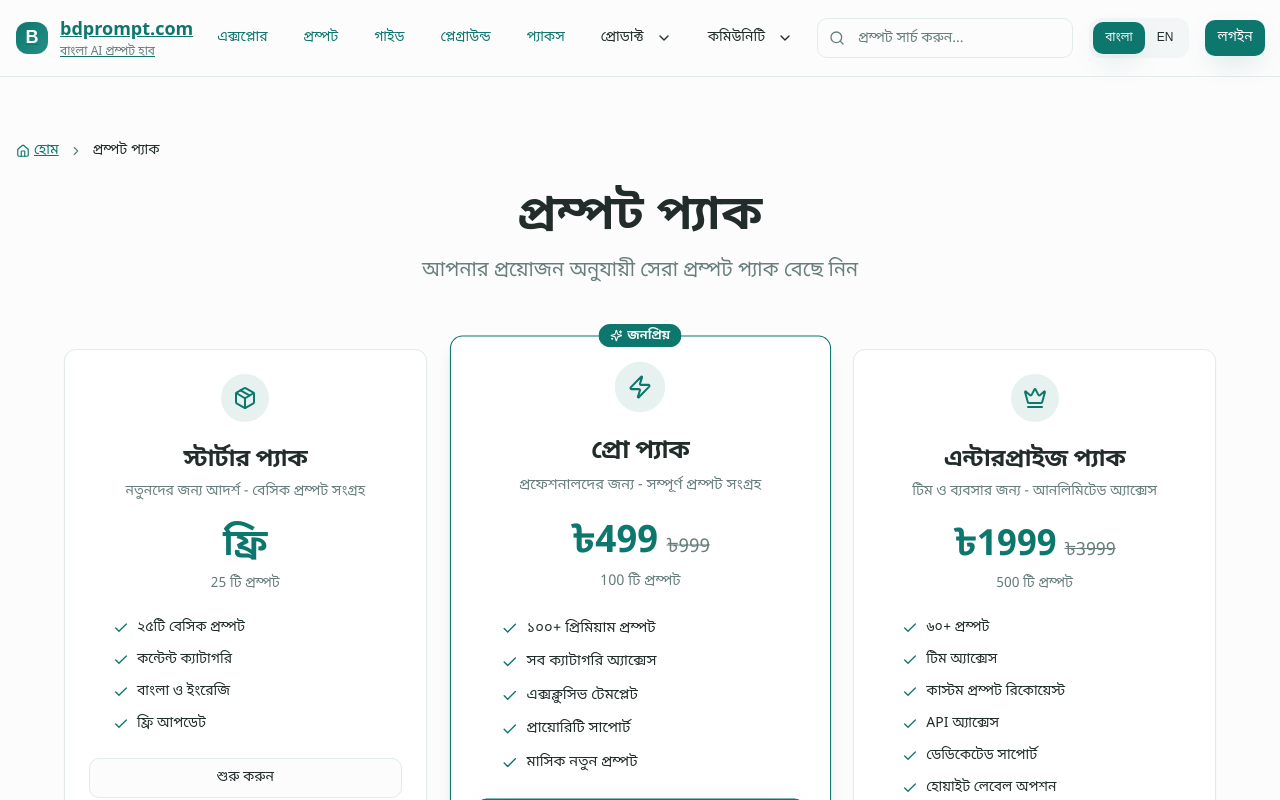
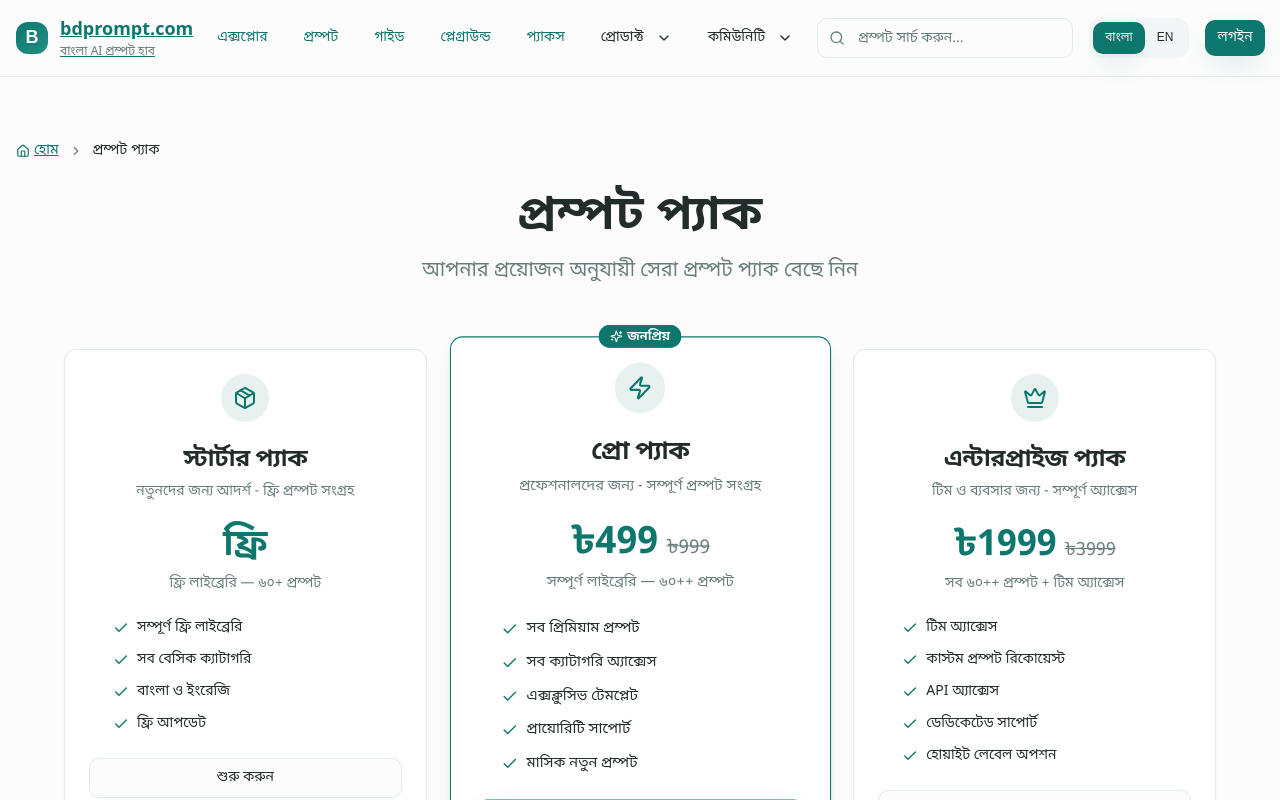
Before and after one commit to dplatoon/bangla-prompts, a React (Vite) app: page /packs in a window 1280 px wide. Shown: the top 800 px of the page. Built offline with nearby package versions, Linux system fonts and the light colour scheme; what @lovable.dev/cloud-auth-js would draw is missing.

Commit message:
Changes
Co-authored-by: dplatoon <hasantawhid2096@gmail.com>

```diff
--- a/src/pages/PromptPacks.tsx
+++ b/src/pages/PromptPacks.tsx
@@ -8,6 +8,7 @@ import { Button } from "@/components/ui/button";
 import { Card, CardContent, CardDescription, CardFooter, CardHeader, CardTitle } from "@/components/ui/card";
 import { Badge } from "@/components/ui/badge";
 import { Check, Package, Sparkles, Zap, Crown } from "lucide-react";
+import { promptCount, promptCountLabel, promptCountLabelBn } from "@/config/siteStats";
 
 const PromptPacks = () => {
   const [language, setLanguage] = useState<'bn' | 'en'>('bn');
@@ -22,17 +23,19 @@ const PromptPacks = () => {
     localStorage.setItem('bdprompt-language', lang);
   };
 
+  // Library counts come from the build-time prompt list (siteStats) so every
+  // pack card and the JSON-LD stay in sync with the real published catalog.
   const packs = {
     bn: [
       {
         id: 1,
         name: "স্টার্টার প্যাক",
-        description: "নতুনদের জন্য আদর্শ - বেসিক প্রম্পট সংগ্রহ",
+        description: "নতুনদের জন্য আদর্শ - ফ্রি প্রম্পট সংগ্রহ",
         price: 0,
         originalPrice: 0,
-        prompts: 25,
+        library: `ফ্রি লাইব্রেরি — ${promptCountLabelBn} প্রম্পট`,
         icon: Package,
-        features: ["২৫টি বেসিক প্রম্পট", "কন্টেন্ট ক্যাটাগরি", "বাংলা ও ইংরেজি", "ফ্রি আপডেট"],
+        features: ["সম্পূর্ণ ফ্রি লাইব্রেরি", "সব বেসিক ক্যাটাগরি", "বাংলা ও ইংরেজি", "ফ্রি আপডেট"],
         popular: false
       },
       {
@@ -41,20 +44,20 @@ const PromptPacks = () => {
         description: "প্রফেশনালদের জন্য - সম্পূর্ণ প্রম্পট সংগ্রহ",
         price: 499,
         originalPrice: 999,
-        prompts: 100,
+        library: `সম্পূর্ণ লাইব্রেরি — ${promptCountLabelBn}+ প্রম্পট`,
         icon: Zap,
-        features: ["১০০+ প্রিমিয়াম প্রম্পট", "সব ক্যাটাগরি অ্যাক্সেস", "এক্সক্লুসিভ টেমপ্লেট", "প্রায়োরিটি সাপোর্ট", "মাসিক নতুন প্রম্পট"],
+        features: ["সব প্রিমিয়াম প্রম্পট", "সব ক্যাটাগরি অ্যাক্সেস", "এক্সক্লুসিভ টেমপ্লেট", "প্রায়োরিটি সাপোর্ট", "মাসিক নতুন প্রম্পট"],
         popular: true
       },
       {
         id: 3,
         name: "এন্টারপ্রাইজ প্যাক",
-        description: "টিম ও ব্যবসার জন্য - আনলিমিটেড অ্যাক্সেস",
+        description: "টিম ও ব্যবসার জন্য - সম্পূর্ণ অ্যাক্সেস",
         price: 1999,
         originalPrice: 3999,
-        prompts: 500,
+        library: `সব ${promptCountLabelBn}+ প্রম্পট + টিম অ্যাক্সেস`,
         icon: Crown,
-        features: ["৬০+ প্রম্পট", "টিম অ্যাক্সেস", "কাস্টম প্রম্পট রিকোয়েস্ট", "API অ্যাক্সেস", "ডেডিকেটেড সাপোর্ট", "হোয়াইট লেবেল অপশন"],
+        features: ["টিম অ্যাক্সেস", "কাস্টম প্রম্পট রিকোয়েস্ট", "API অ্যাক্সেস", "ডেডিকেটেড সাপোর্ট", "হোয়াইট লেবেল অপশন"],
         popular: false
       }
     ],
@@ -62,12 +65,12 @@ const PromptPacks = () => {
       {
         id: 1,
         name: "Starter Pack",
-        description: "Perfect for beginners - Basic prompt collection",
+        description: "Perfect for beginners - Free prompt collection",
         price: 0,
         originalPrice: 0,
-        prompts: 25,
+        library: `Free library — ${promptCountLabel} prompts`,
         icon: Package,
-        features: ["25 Basic Prompts", "Content Category", "Bengali & English", "Free Updates"],
+        features: ["Full free library", "All basic categories", "Bengali & English", "Free Updates"],
         popular: false
       },
       {
@@ -76,20 +79,20 @@ const PromptPacks = () => {
         description: "For professionals - Complete prompt collection",
         price: 499,
         originalPrice: 999,
-        prompts: 100,
+        library: `Full library — ${promptCountLabel}+ prompts`,
         icon: Zap,
-        features: ["100+ Premium Prompts", "All Category Access", "Exclusive Templates", "Priority Support", "Monthly New Prompts"],
+        features: ["All premium prompts", "All category access", "Exclusive templates", "Priority support", "Monthly new prompts"],
         popular: true
       },
       {
         id: 3,
         name: "Enterprise Pack",
-        description: "For teams & businesses - Unlimited access",
+        description: "For teams & businesses - Complete access",
         price: 1999,
         originalPrice: 3999,
-        prompts: 500,
+        library: `All ${promptCountLabel}+ prompts + team access`,
         icon: Crown,
-        features: ["60+ Prompts", "Team Access", "Custom Prompt Requests", "API Access", "Dedicated Support", "White Label Option"],
+        features: ["Team Access", "Custom Prompt Requests", "API Access", "Dedicated Support", "White Label Option"],
         popular: false
       }
     ]
@@ -101,7 +104,6 @@ const PromptPacks = () => {
     bn: {
       title: "প্রম্পট প্যাক",
       subtitle: "আপনার প্রয়োজন অনুযায়ী সেরা প্রম্পট প্যাক বেছে নিন",
-      prompts: "টি প্রম্পট",
       getStarted: "শুরু করুন",
       popular: "জনপ্রিয়",
       free: "ফ্রি",
@@ -110,7 +112,6 @@ const PromptPacks = () => {
     en: {
       title: "Prompt Packs",
       subtitle: "Choose the best prompt pack according to your needs",
-      prompts: "Prompts",
       getStarted: "Get Started",
       popular: "Popular",
       free: "Free",
@@ -126,7 +127,7 @@ const PromptPacks = () => {
       name: pack.name,
       description: pack.description,
       price: pack.price,
-      promptCount: pack.prompts,
+      promptCount,
     }))
   ) as unknown as Record<string, unknown>;
 
@@ -206,7 +207,7 @@ const PromptPacks = () => {
                         </div>
                       )}
                       <p className={`text-sm text-muted-foreground mt-2 ${language === 'bn' ? 'font-bengali' : ''}`}>
-                        {pack.prompts} {currentText.prompts}
+                        {pack.library}
                       </p>
                     </div>
                     <ul className="space-y-3 text-left">
```
